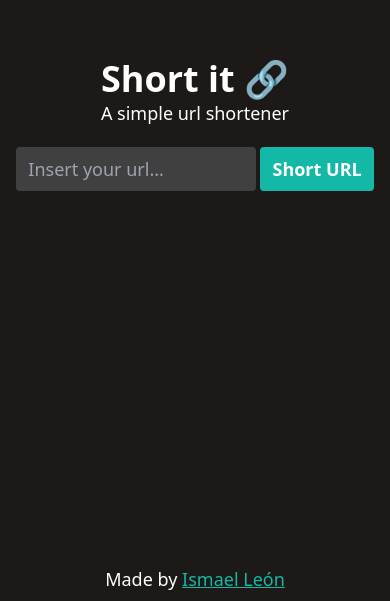
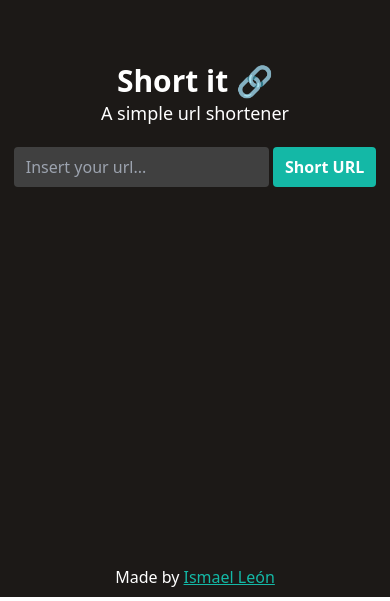
Before and after one commit to Ismaelleon/short-it, a website: page src/public/index.html in a window 390 px wide. Shown: the part 287-888 px from the top of the page. Drawn offline with Linux system fonts and the light colour scheme.

Commit message:
feat: add responsive design

```diff
--- a/src/public/index.html
+++ b/src/public/index.html
@@ -8,17 +8,17 @@
 </head>
 <body>
 	<main class="flex h-screen justify-center items-center flex-col bg-stone-900">
-		<h1 class="text-4xl text-center font-bold text-white">Short it &#128279;</h1>
+		<h1 class="text-3xl md:text-4xl text-center font-bold text-white">Short it &#128279;</h1>
 		<p class="text-lg text-white">A simple url shortener</p>
 
 		<form class="my-5">
-			<input type="text" placeholder="Insert your url..." class="text-lg py-2 px-3 bg-neutral-700 focus:bg-neutral-600 text-white rounded w-60" />
-			<button class="text-lg py-2 px-3 bg-teal-500 hover:bg-teal-400 text-white rounded font-semibold">Short URL</button>
+			<input type="text" placeholder="Insert your url..." class="text-md md:text-lg py-2 px-3 bg-neutral-700 focus:bg-neutral-600 text-white rounded w-50 md:w-60" />
+			<button class="text-md md:text-lg py-2 px-3 bg-teal-500 hover:bg-teal-400 text-white rounded font-semibold">Short URL</button>
 		</form>
-		<span id="result" class="text-lg text-white"></span>
+		<span id="result" class="text-md md:text-lg text-white"></span>
 	</main>
 	<footer class="bg-stone-900 p-2">
-		<p class="text-center text-white text-lg">
+		<p class="text-center text-white text-md md:text-lg">
 			Made by
 			<a href="https://github.com/Ismaelleon" class="text-teal-500 underline">Ismael León</a>
 		</p>
```
Also changed, not shown: src/public/css/index.css.
